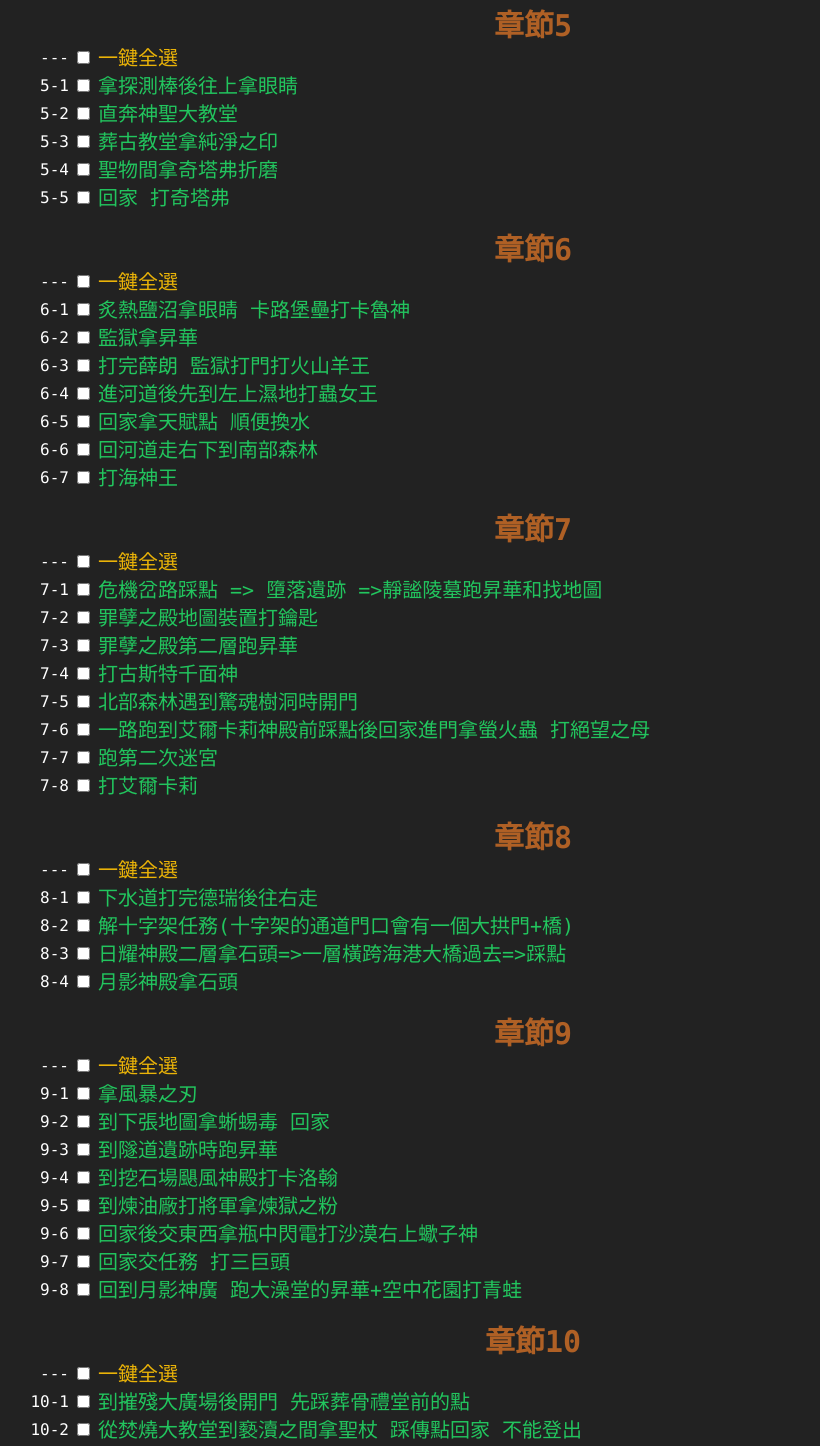
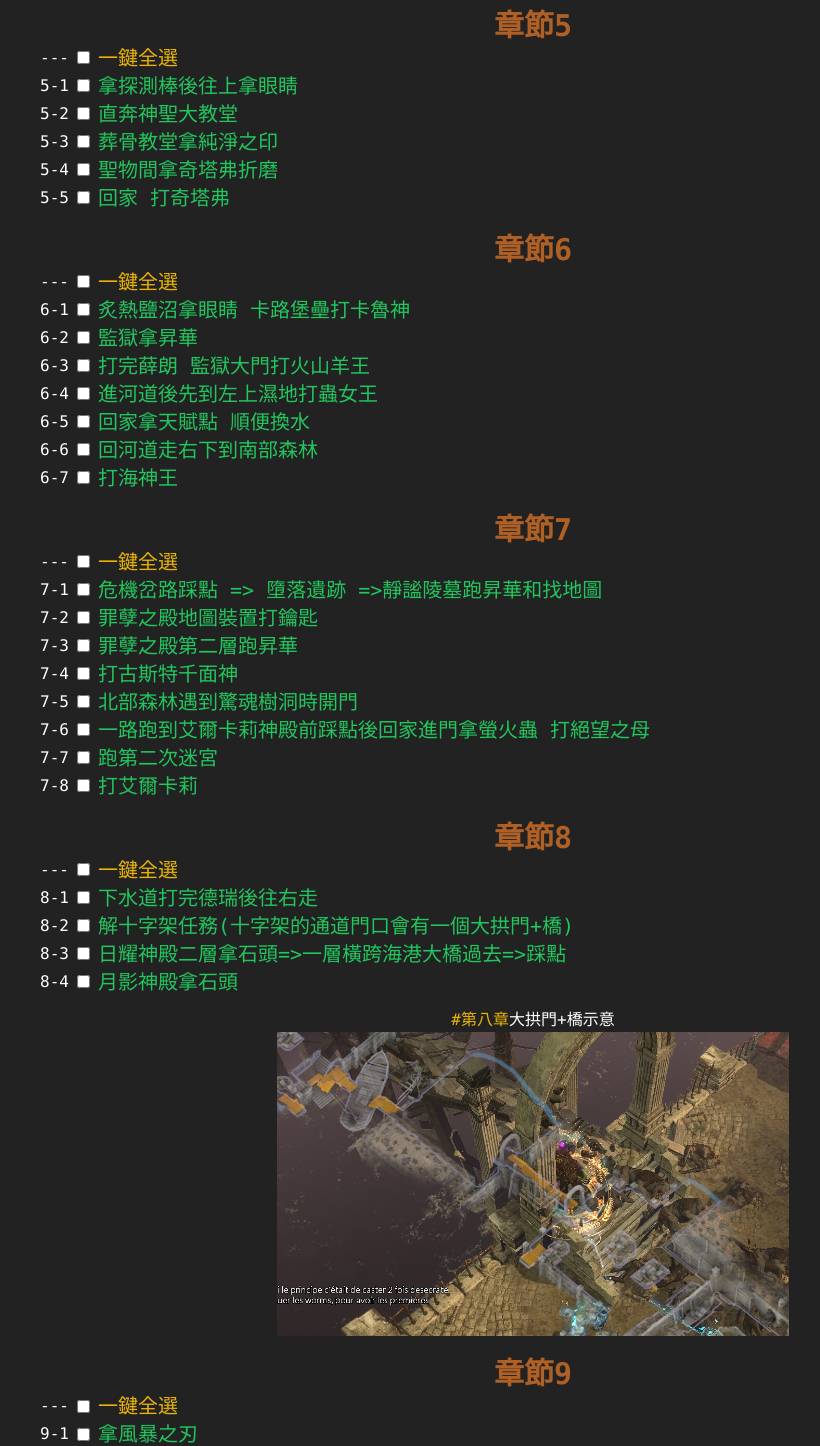
Before and after one commit to EdgarYang791203/exile-engineer, a Nuxt app: page /Home in a window 1280 px wide. Shown: the part 1820-3266 px from the top of the page, without its empty margins (107-927 px from the left). Built offline with nearby package versions, Linux system fonts and the light colour scheme; a web font is replaced by a local one.

Commit message:
增加第八章 tip 圖片

```diff
--- a/assets/tasks.json
+++ b/assets/tasks.json
@@ -70,7 +70,7 @@
       "content": [
         "拿探測棒後往上拿眼睛",
         "直奔神聖大教堂",
-        "葬古教堂拿純淨之印",
+        "葬骨教堂拿純淨之印",
         "聖物間拿奇塔弗折磨",
         "回家 打奇塔弗"
       ]
@@ -80,7 +80,7 @@
       "content": [
         "炙熱鹽沼拿眼睛 卡路堡壘打卡魯神",
         "監獄拿昇華",
-        "打完薛朗 監獄打門打火山羊王",
+        "打完薛朗 監獄大門打火山羊王",
         "進河道後先到左上濕地打蟲女王",
         "回家拿天賦點 順便換水",
         "回河道走右下到南部森林",
@@ -107,6 +107,13 @@
         "解十字架任務(十字架的通道門口會有一個大拱門+橋)",
         "日耀神殿二層拿石頭=>一層橫跨海港大橋過去=>踩點",
         "月影神殿拿石頭"
+      ],
+      "memo": [
+        {
+          "hashtag": "#第八章",
+          "text": "大拱門+橋示意",
+          "img": "/images/brideg8-2.png"
+        }
       ]
     },
     {
--- a/components/Navbar.vue
+++ b/components/Navbar.vue
@@ -1,5 +1,5 @@
 <template>
-  <ul className="flex-1 flex w-9/12 items-center justify-center">
+  <ul class="flex-1 flex w-9/12 items-center justify-center">
     <li v-for="page in menu" :key="page.name">
       <NuxtLink
         :to="page.href"
--- a/nuxt.config.ts
+++ b/nuxt.config.ts
@@ -2,7 +2,7 @@
 export default defineNuxtConfig({
   app: {
     head: {
-      viewport: "width=500, initial-scale=1",
+      viewport: "width=device-width,initial-scale=1.0",
       title: "POE 拓荒攻略季初更新",
       meta: [
         {
```
Also changed, not shown: public/images/brideg8-2.png (added).
